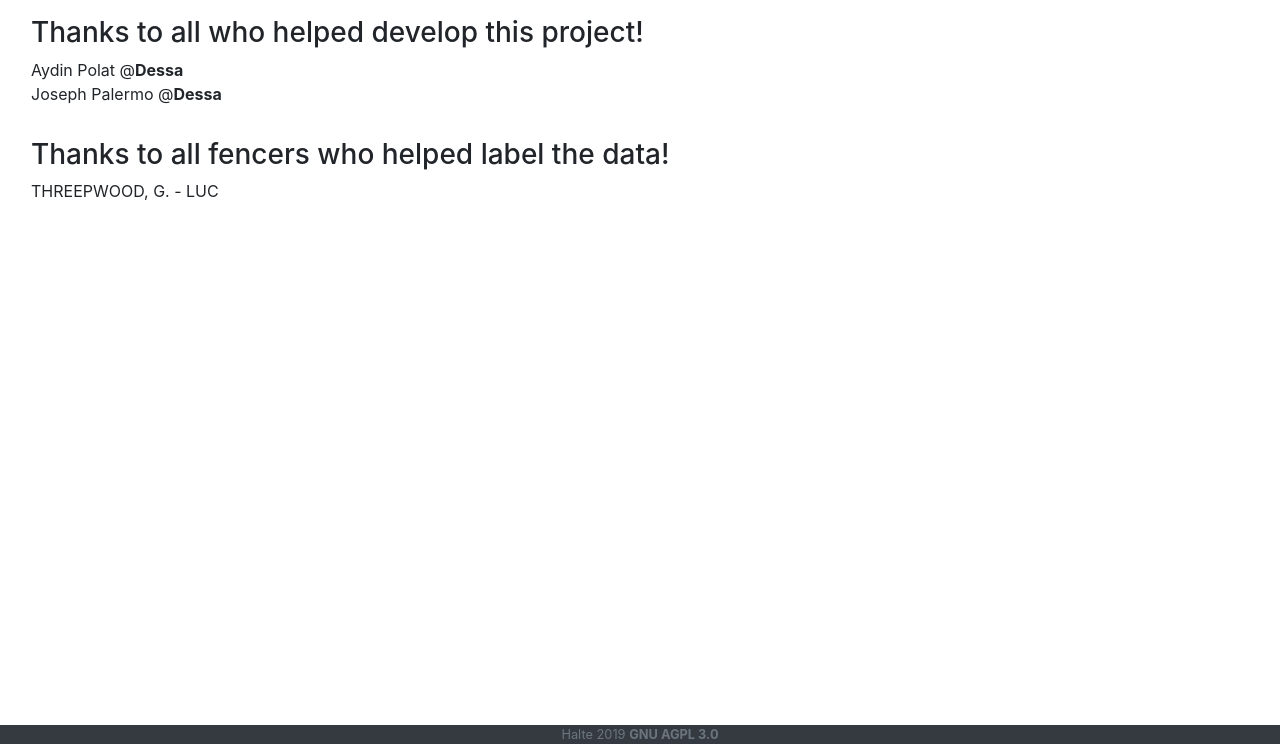
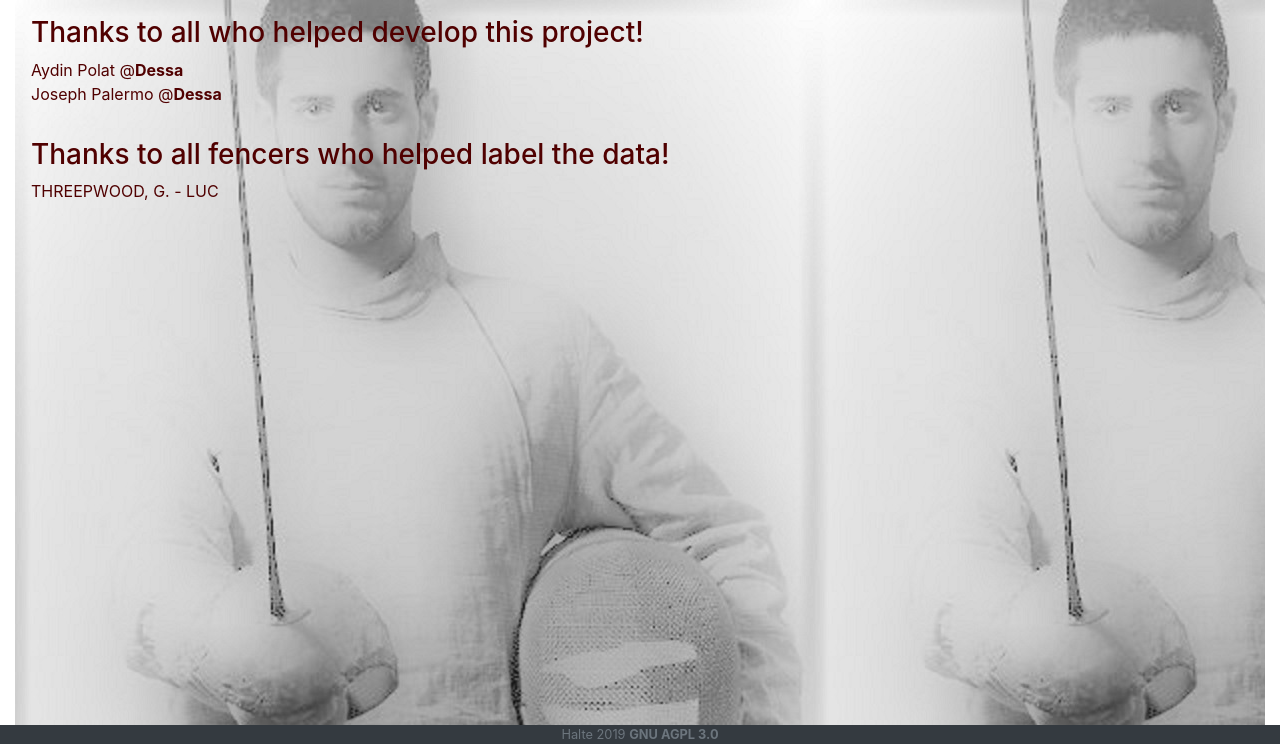
Before and after one commit to vbfall/halte, a Flask app: page /thanks in a window 1280 px wide. Shown: the part 56-800 px from the top of the page. Run offline with Flask 2, Linux system fonts and the light colour scheme; some libraries are stand-ins or nearby versions.

Commit message:
cosmetics on thanks page

```diff
--- a/static/styles.css
+++ b/static/styles.css
@@ -16,7 +16,7 @@ body {height: 93%;}
     height: 100%;
     background-repeat: no-repeat;
     background-size: cover;
-    color: #850000;
+    color: #500000;
 }
 
 a:link {
--- a/templates/thanks.html
+++ b/templates/thanks.html
@@ -5,7 +5,7 @@
 {% endblock %}
 
 {% block main %}
-<div class="container-fluid">
+<div class="container-fluid text_message" style="background: url('/static/static-images/salutation.jpg')">
   <div class="row">
     <div class="col-fluid m-3">
       <h3>Thanks to all who helped develop this project!</h3>
```
Also changed, not shown: static/static-images/salutation.jpg.
